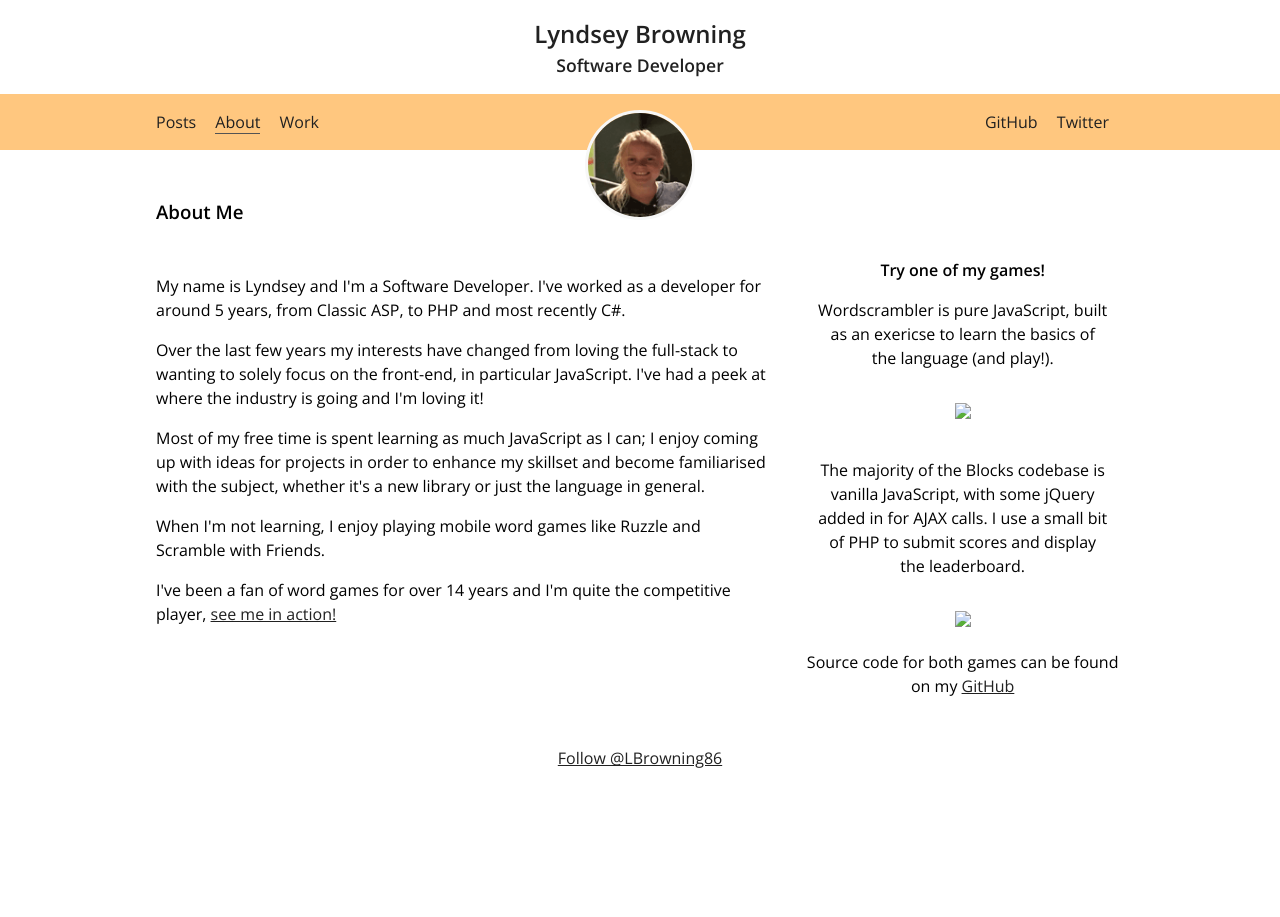
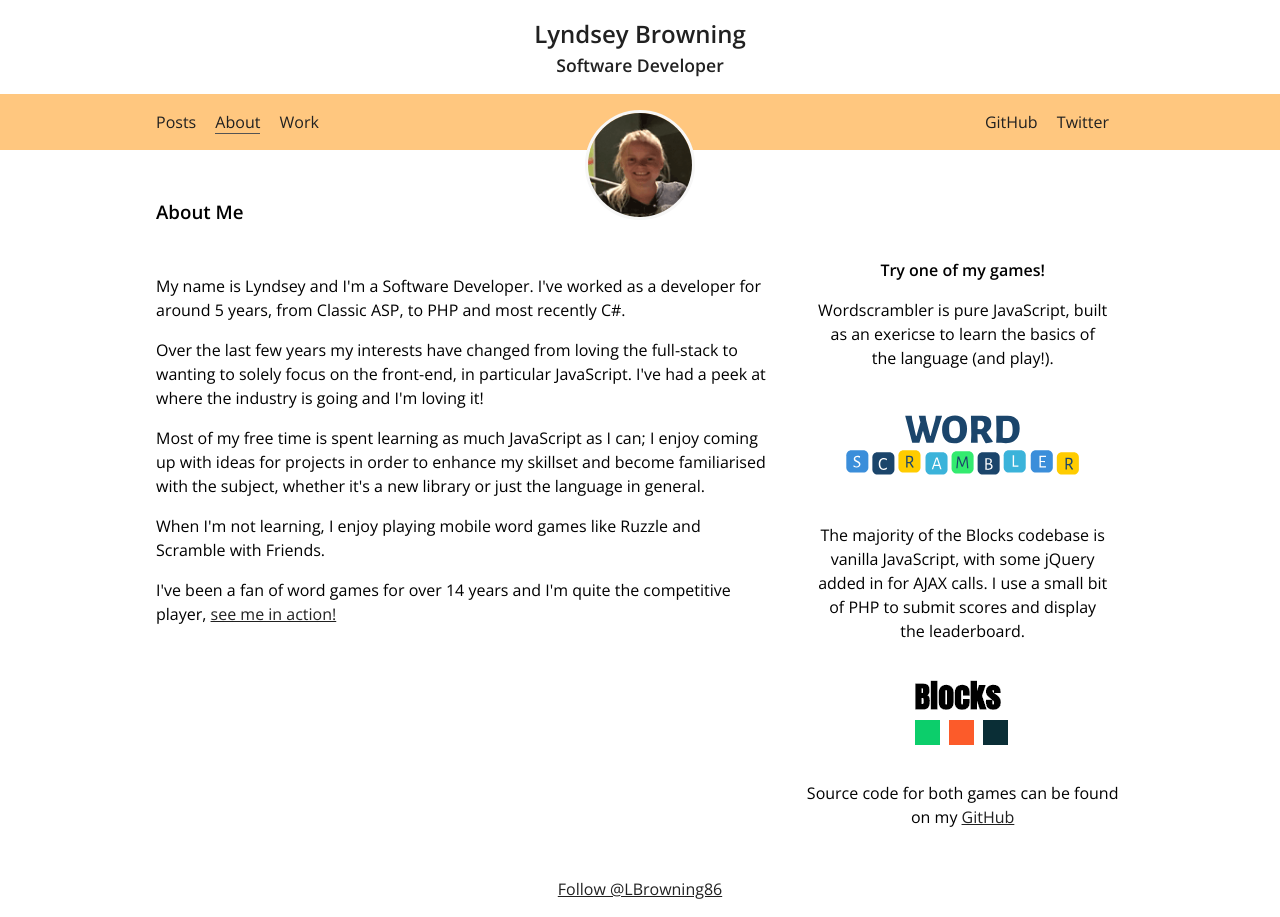
Before and after one commit to lyndseybrowning/lyndseybrowning.github.io, a Jekyll site: the page built from about/index.html, in a window 1280 px wide. Built offline with Jekyll 4.4.1, drawn with Linux system fonts in a browser that asks for light colours; comment, search, counter and statistics services are not loaded.

Commit message:
Updated image paths to absolute

```diff
--- a/about/index.html
+++ b/about/index.html
@@ -22,13 +22,13 @@ title: About Me
         Wordscrambler is pure JavaScript, built as an exericse to learn the basics of the language (and play!).
       </div>
       <div class="txt-center container">
-        <a href="http://word-scrambler.co.uk" target="_blank"><img src="img/word-scrambler.svg"></a>
+        <a href="http://word-scrambler.co.uk" target="_blank"><img src="/img/word-scrambler.svg"></a>
       </div>
       <div class="container">
         The majority of the Blocks codebase is vanilla JavaScript, with some jQuery added in for AJAX calls. I use a small bit of PHP to submit scores and display the leaderboard.
       </div>
       <div class="txt-center container">
-        <a href="http://blocks.lyndseyb.co.uk" target="_blank"><img src="img/blocks.png"></a>
+        <a href="http://blocks.lyndseyb.co.uk" target="_blank"><img src="/img/blocks.png"></a>
       </div>
 
       <span> Source code for both games can be found on my <a href="https://github.com/lyndseybrowning/" target="_blank"> GitHub </a></span>
```
